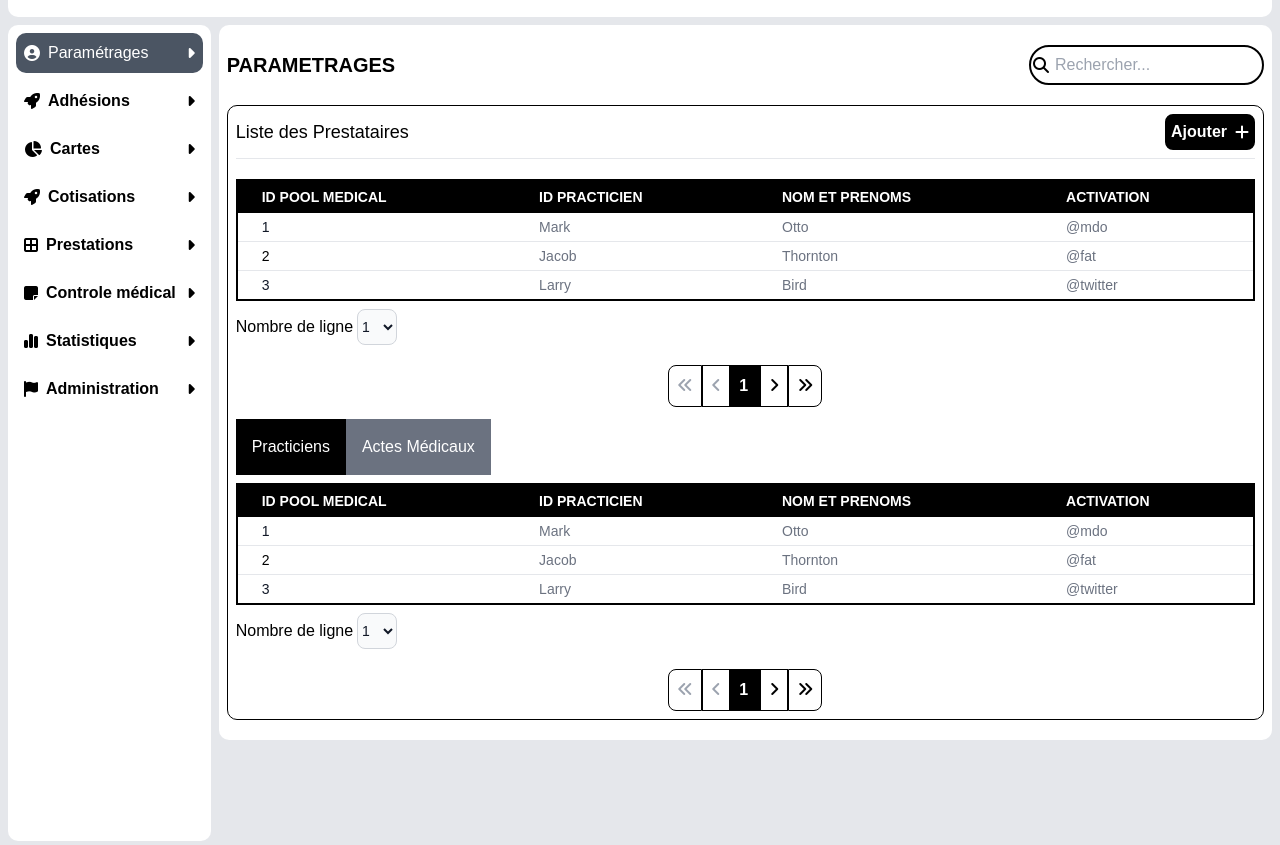
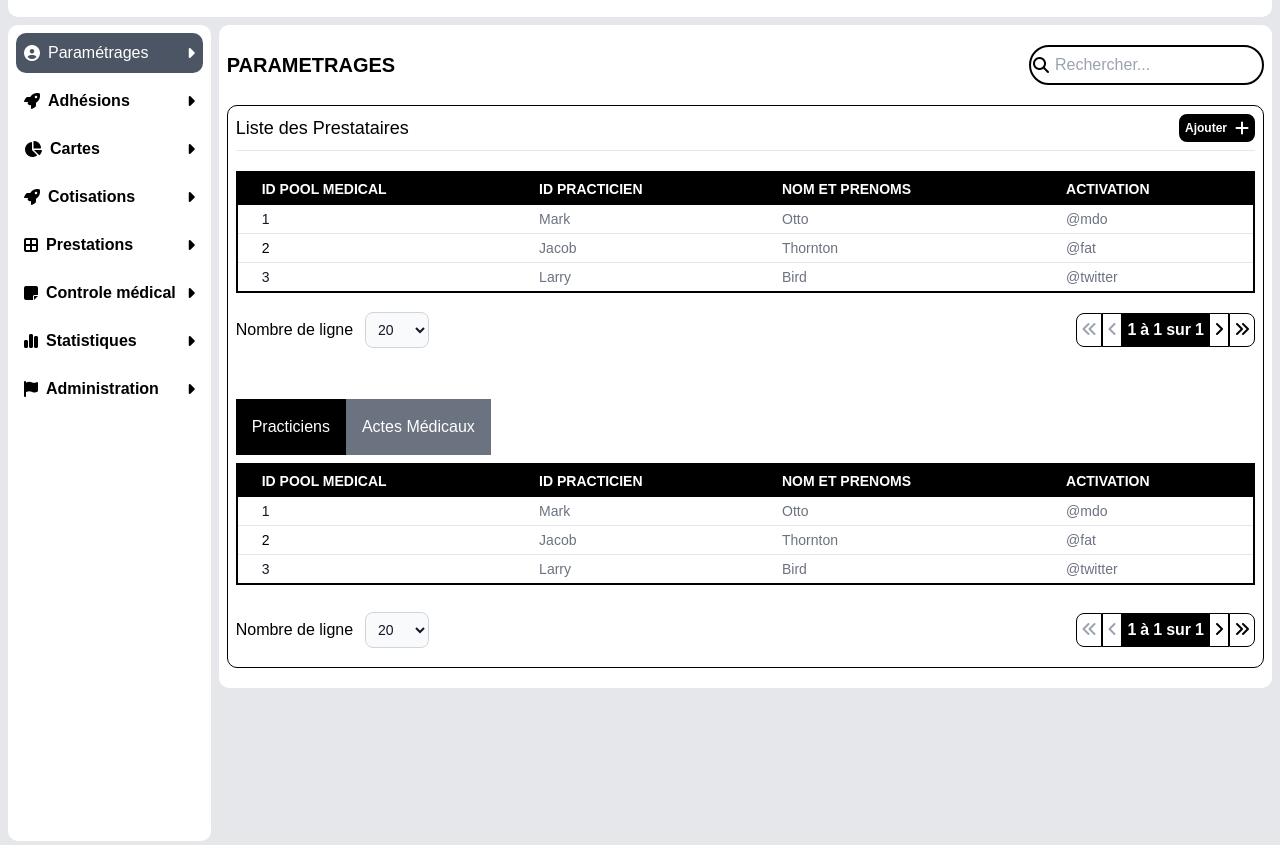
Before and after one commit to YVNNVLEX/Sycelim_TailwindTemplate, a website: page index.html in a window 1280 px wide. Shown: the part 71-916 px from the top of the page. Drawn offline with nearby package versions, Linux system fonts and the light colour scheme.

Commit message:
post-end

```diff
--- a/index.html
+++ b/index.html
@@ -624,8 +624,8 @@
                         <div class="flex items-center">
                             <h2 class="text-lg">Liste des Prestataires</h2>
                             <a href="./src/pages/addRubriques.html" class="flex font-semibold rounded-lg ml-auto items-center
-                            justify-center gap-2 border-2 p-1 border-black bg-black text-white hover:text-black hover:bg-white hover:scale-75 transition-all ease-in-out duration-100">
-                                <span>Ajouter</span>
+                            justify-center gap-2 border-2 p-1 border-black bg-black text-white">
+                                <span class="text-xs">Ajouter</span>
                                 <i class="fa-solid fa-plus"></i>
                             </a>
                         </div>
@@ -694,24 +694,24 @@
                                 </tbody>
                             </table>
                         </div>
-                        <div class="flex mr-auto items-center gap-1 mt-2">
+                        <div class="flex flex-row">
+                            <div class="flex mr-auto items-center gap-3 mt-2">
                                 <span>Nombre de ligne</span>
-                            <select id="countries" class="bg-gray-50 border w-10 focus:ring-2 focus:ring-blue-600 border-gray-300 text-gray-900 text-sm rounded-lg py-2">
-                                <option selected>1</option>
-                                <option value="US">2</option>
-                                <option value="CA">3</option>
-                                <option value="FR">4</option>
-                                <option value="DE">5</option>
+                                <select id="countries" class="bg-gray-50 border w-16 focus:ring-2 focus:ring-blue-600 items-center border-gray-300 text-gray-900 text-sm rounded-lg p-2 ">
+                                    <option selected>20</option>
+                                    <option value="US">50</option>
+                                    <option value="CA">100</option>
                                 </select>
                             </div>
-                        <div class="flex mr-auto justify-center mb-3">
-                            <div class="justify-center mt-5 border-[0.5px] border-black items-center p-2 w-fit rounded-l-lg text-gray-400 cursor-not-allowed"><i class="fa-solid fa-angles-left"></i></div>
-                            <div class="justify-center mt-5 border-[0.5px] border-black items-center p-2 w-fit text-gray-400 cursor-not-allowed"><i class="fa-solid fa-angle-left"></i></div>
-                            <div class="justify-center mt-5 border-[0.5px] border-black items-center p-2 w-[30px] cursor-pointer font-bold text-white bg-black">1</div>
-                            <div class="justify-center mt-5 border-[0.5px] border-black items-center p-2 w-fit cursor-pointer hover:text-white hover:bg-black"><i class="fa-solid fa-angle-right"></i></div>
-                            <div class="justify-center mt-5 border-[0.5px] border-black items-center p-2 w-fit rounded-r-lg cursor-pointer hover:text-white hover:bg-black"><i class="fa-solid fa-angles-right"></i></div>
+                            <div class="flex justify-center mb-3 ml-auto">
+                                <div class="justify-center mt-5 border-[0.5px] border-black items-center p-1 w-fit rounded-l-lg text-gray-400 cursor-not-allowed"><i class="fa-solid fa-angles-left"></i></div>
+                                <div class="justify-center mt-5 border-[0.5px] border-black items-center p-1 w-fit text-gray-400 cursor-not-allowed"><i class="fa-solid fa-angle-left"></i></div>
+                                <div class="justify-center mt-5 border-[0.5px] border-black items-center p-1 min-w-fit cursor-pointer font-bold text-white bg-black flex gap-1"> <span>1</span> à <span>1</span> sur <span>1</span></div>
+                                <div class="justify-center mt-5 border-[0.5px] border-black items-center p-1 w-fit cursor-pointer hover:text-white hover:bg-black"><i class="fa-solid fa-angle-right"></i></div>
+                                <div class="justify-center mt-5 border-[0.5px] border-black items-center p-1 w-fit rounded-r-lg cursor-pointer hover:text-white hover:bg-black"><i class="fa-solid fa-angles-right"></i></div>
                             </div>
-                        <section class="flex flex-row flex-wrap">
+                        </div>
+                        <section class="flex flex-row flex-wrap mt-10">
 
                             <input id="tab-one" type="radio" name="tabs" class="peer/tab-one opacity-0 absolute" checked />
                             <label for="tab-one" class="bg-gray-500 text-white peer-checked/tab-one:bg-black transition-all duration-200 cursor-pointer p-4 block">
@@ -790,22 +790,22 @@
                                         </tbody>
                                     </table>
                                 </div>
-                                <div class="flex mr-auto items-center gap-1 mt-2">
+                                <div class="flex flex-row">
+                                    <div class="flex mr-auto items-center gap-3 mt-2">
                                         <span>Nombre de ligne</span>
-                                    <select id="countries" class="bg-gray-50 border w-10 focus:ring-2 focus:ring-blue-600 border-gray-300 text-gray-900 text-sm rounded-lg py-2">
-                                        <option selected>1</option>
-                                        <option value="US">2</option>
-                                        <option value="CA">3</option>
-                                        <option value="FR">4</option>
-                                        <option value="DE">5</option>
+                                        <select id="countries" class="bg-gray-50 border w-16 focus:ring-2 focus:ring-blue-600 items-center border-gray-300 text-gray-900 text-sm rounded-lg p-2 ">
+                                            <option selected>20</option>
+                                            <option value="US">50</option>
+                                            <option value="CA">100</option>
                                         </select>
                                     </div>
-                                <div class="flex mr-auto justify-center">
-                                    <div class="justify-center mt-5 border-[0.5px] border-black items-center p-2 w-fit rounded-l-lg text-gray-400 cursor-not-allowed"><i class="fa-solid fa-angles-left"></i></div>
-                                    <div class="justify-center mt-5 border-[0.5px] border-black items-center p-2 w-fit text-gray-400 cursor-not-allowed"><i class="fa-solid fa-angle-left"></i></div>
-                                    <div class="justify-center mt-5 border-[0.5px] border-black items-center p-2 w-[30px] cursor-pointer font-bold text-white bg-black">1</div>
-                                    <div class="justify-center mt-5 border-[0.5px] border-black items-center p-2 w-fit cursor-pointer hover:text-white hover:bg-black"><i class="fa-solid fa-angle-right"></i></div>
-                                    <div class="justify-center mt-5 border-[0.5px] border-black items-center p-2 w-fit rounded-r-lg cursor-pointer hover:text-white hover:bg-black"><i class="fa-solid fa-angles-right"></i></div>
+                                    <div class="flex justify-center mb-3 ml-auto">
+                                        <div class="justify-center mt-5 border-[0.5px] border-black items-center p-1 w-fit rounded-l-lg text-gray-400 cursor-not-allowed"><i class="fa-solid fa-angles-left"></i></div>
+                                        <div class="justify-center mt-5 border-[0.5px] border-black items-center p-1 w-fit text-gray-400 cursor-not-allowed"><i class="fa-solid fa-angle-left"></i></div>
+                                        <div class="justify-center mt-5 border-[0.5px] border-black items-center p-1 min-w-fit cursor-pointer font-bold text-white bg-black flex gap-1"> <span>1</span> à <span>1</span> sur <span>1</span></div>
+                                        <div class="justify-center mt-5 border-[0.5px] border-black items-center p-1 w-fit cursor-pointer hover:text-white hover:bg-black"><i class="fa-solid fa-angle-right"></i></div>
+                                        <div class="justify-center mt-5 border-[0.5px] border-black items-center p-1 w-fit rounded-r-lg cursor-pointer hover:text-white hover:bg-black"><i class="fa-solid fa-angles-right"></i></div>
+                                    </div>
                                 </div>
                             </div>
                             <div class="bg-gray-500 text-white hidden peer-checked/tab-two:block p-4 w-full">
```
Also changed, not shown: src/pages/addRubriques.html (+3 -3 lines), src/pages/login.html (+4 -4 lines), src/pages/rubriques.html (+1 -1 lines), src/output.css. Lines whose indentation alone changed are shown as unchanged.
